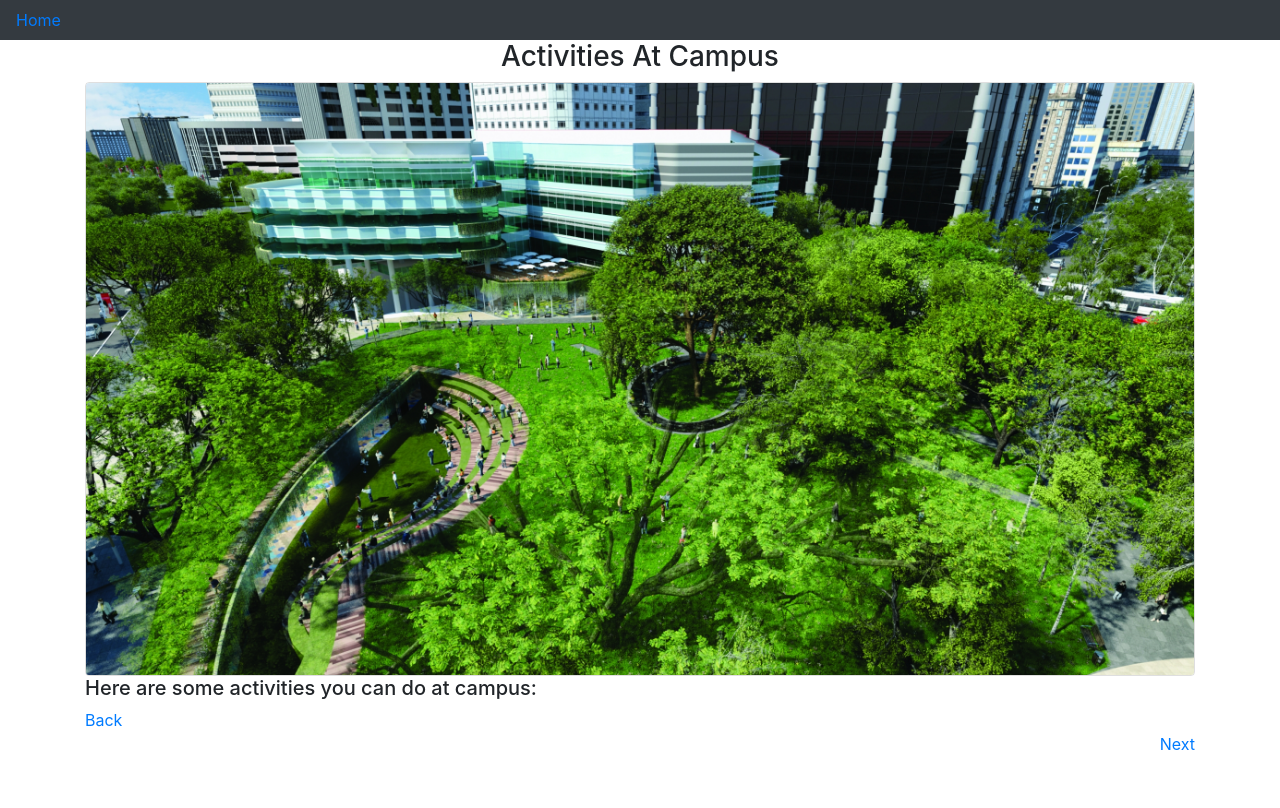
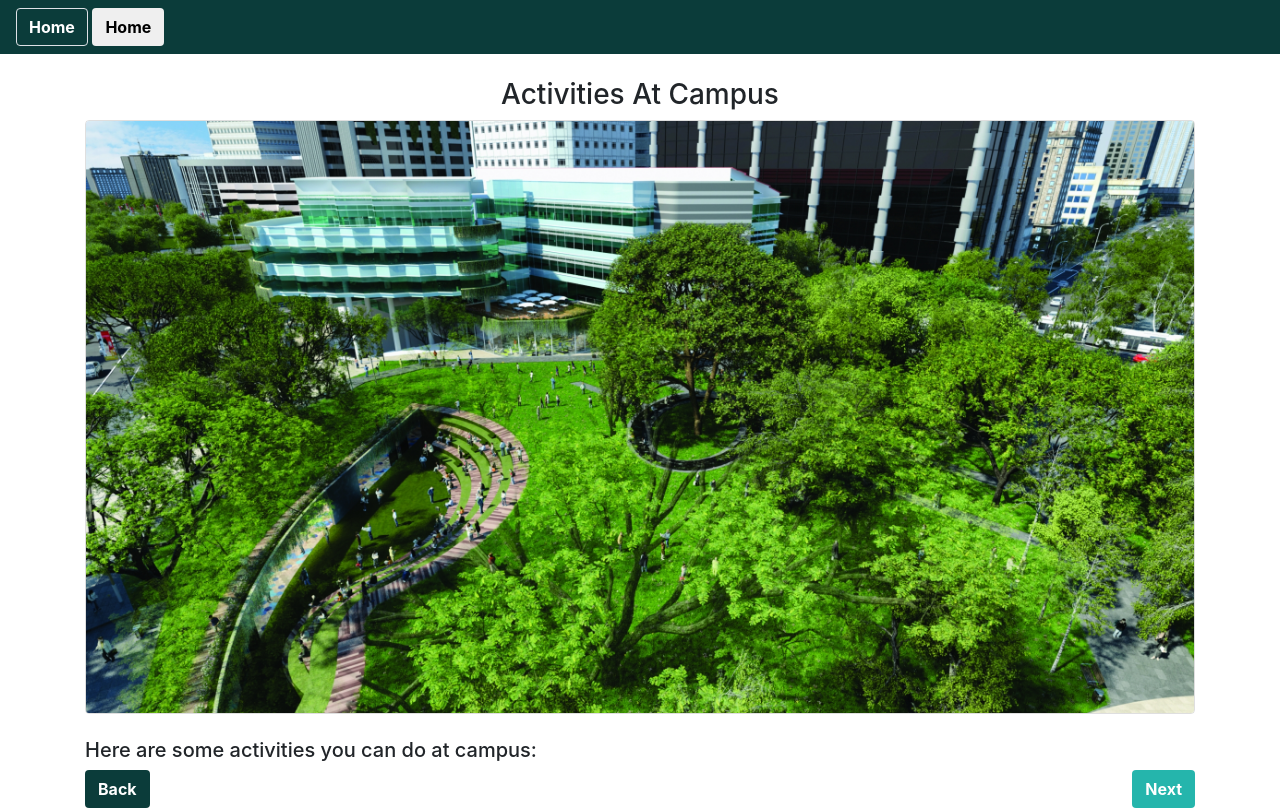
Before and after one commit to beanwillis/ARTJAM, a Flask app: page /campus-activities in a window 1280 px wide. Before the commit the page ends 750 px from the top, so only its background shows below. Run offline with Flask 2, Linux system fonts and the light colour scheme; some libraries are stand-ins or nearby versions.

Commit message:
arrange layout, modify button

```diff
--- a/templates/activities-at-campus.html
+++ b/templates/activities-at-campus.html
@@ -3,24 +3,31 @@
 
 {% block content %}
 <div class="container text-center">
+  <br>
     <h3>Activities At Campus</h3>
     <div class="card text-black bg-transparent text-center">
         <img class="card-img img-fluid" src="/static/img/campus-green.jpg" alt="Campus Green">
     </div>
-
+    <br>
     <div>
       <h5 class="text-left"> Here are some activities you can do at campus: </h4>
       <ul class="list-group list-group-flush" id="activities">
       </ul>
     </div>
 
-    <div class="text-left">
-      <a href="/home-activities">Back</a>
+    <div>
+      <span class="float-left">
+        <a href="/home-activities"><button type="button" class="btn bg-dark-green text-white font-weight-bold">Back</button></a>
+      </span>
+
+      <span class="float-right">
+        <a href="/digging-deeper"><button type="button" class="btn bg-light-green text-white font-weight-bold">Next</button></a>
+      </span>
     </div>
 
-    <div class="text-right">
+    <!-- <div class="text-right">
       <a href="/campus-activities">Next</a>
-    </div>
+    </div> -->
 </div>
 
 
--- a/templates/avatar.html
+++ b/templates/avatar.html
@@ -7,7 +7,7 @@
     <meta name="viewport" content="width=device-width, initial-scale=1, shrink-to-fit=no">
     <link rel="stylesheet" href="https://stackpath.bootstrapcdn.com/bootstrap/4.3.1/css/bootstrap.min.css"
         integrity="sha384-ggOyR0iXCbMQv3Xipma34MD+dH/1fQ784/j6cY/iJTQUOhcWr7x9JvoRxT2MZw1T" crossorigin="anonymous">
-    <link rel="stylesheet" href="../static/css/style.css">
+    <link rel="stylesheet" href="../static/css/book-style.css">
 
     <script src="https://code.jquery.com/jquery-3.3.1.slim.min.js"
         integrity="sha384-q8i/X+965DzO0rT7abK41JStQIAqVgRVzpbzo5smXKp4YfRvH+8abtTE1Pi6jizo"
--- a/templates/books.html
+++ b/templates/books.html
@@ -6,7 +6,7 @@
     <meta name="viewport" content="width=device-width, initial-scale=1, shrink-to-fit=no">
     <link rel="stylesheet" href="https://stackpath.bootstrapcdn.com/bootstrap/4.3.1/css/bootstrap.min.css"
         integrity="sha384-ggOyR0iXCbMQv3Xipma34MD+dH/1fQ784/j6cY/iJTQUOhcWr7x9JvoRxT2MZw1T" crossorigin="anonymous">
-    <link rel="stylesheet" href="../static/css/style.css">
+    <link rel="stylesheet" href="../static/css/book-style.css">
     <script src="https://code.jquery.com/jquery-3.3.1.slim.min.js"
         integrity="sha384-q8i/X+965DzO0rT7abK41JStQIAqVgRVzpbzo5smXKp4YfRvH+8abtTE1Pi6jizo"
         crossorigin="anonymous"></script>
--- a/templates/layout.html
+++ b/templates/layout.html
@@ -16,14 +16,18 @@
       integrity="sha384-Gn5384xqQ1aoWXA+058RXPxPg6fy4IWvTNh0E263XmFcJlSAwiGgFAW/dAiS6JXm"
       crossorigin="anonymous"
     />
+    <link rel="stylesheet" href="/static/css/style.css">
     {% block style %} {% endblock %}
   </head>
 
   <body>
-    <nav class="navbar navbar-dark bg-dark">
+    <nav class="navbar navbar bg-dark-green">
       <a class="navbar-item" href="/home">
         <!-- <img src="<home icon link here>" width="30" height="30" class="d-inline-block align-top" alt=""> -->
-        Home
+          <button type="button" class="btn border text-white bg-dark-green font-weight-bold">Home</button>
+          <button type="button" class="btn font-weight-bold">Home</button>
+
+
       </a>
     </nav>
 
--- a/templates/welcome.html
+++ b/templates/welcome.html
@@ -8,11 +8,12 @@
     <!-- Bootstrap CSS -->
     <link rel="stylesheet" href="https://maxcdn.bootstrapcdn.com/bootstrap/4.0.0/css/bootstrap.min.css" integrity="sha384-Gn5384xqQ1aoWXA+058RXPxPg6fy4IWvTNh0E263XmFcJlSAwiGgFAW/dAiS6JXm" crossorigin="anonymous">
     <link rel="stylesheet" href="/static/css/style.css">
+
     <title>Loading</title>
     <style>
       body{
         /* Location of the image */
-        background-image: url(/static/img/home-bg.svg);
+        background-image: url(/static/img/home-bg.jpg);
 
         /* Image is centered vertically and horizontally at all times */
         background-position: center center;
```
Also changed, not shown: templates/activities-at-home.html (+9 -3 lines).
